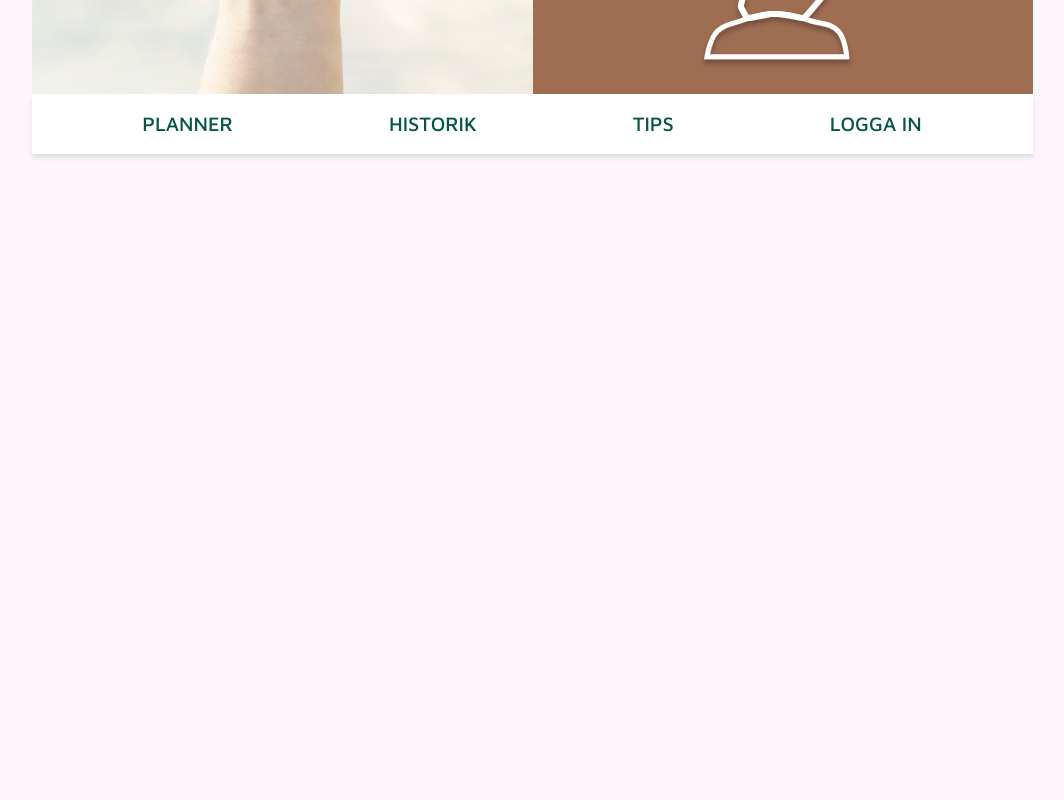
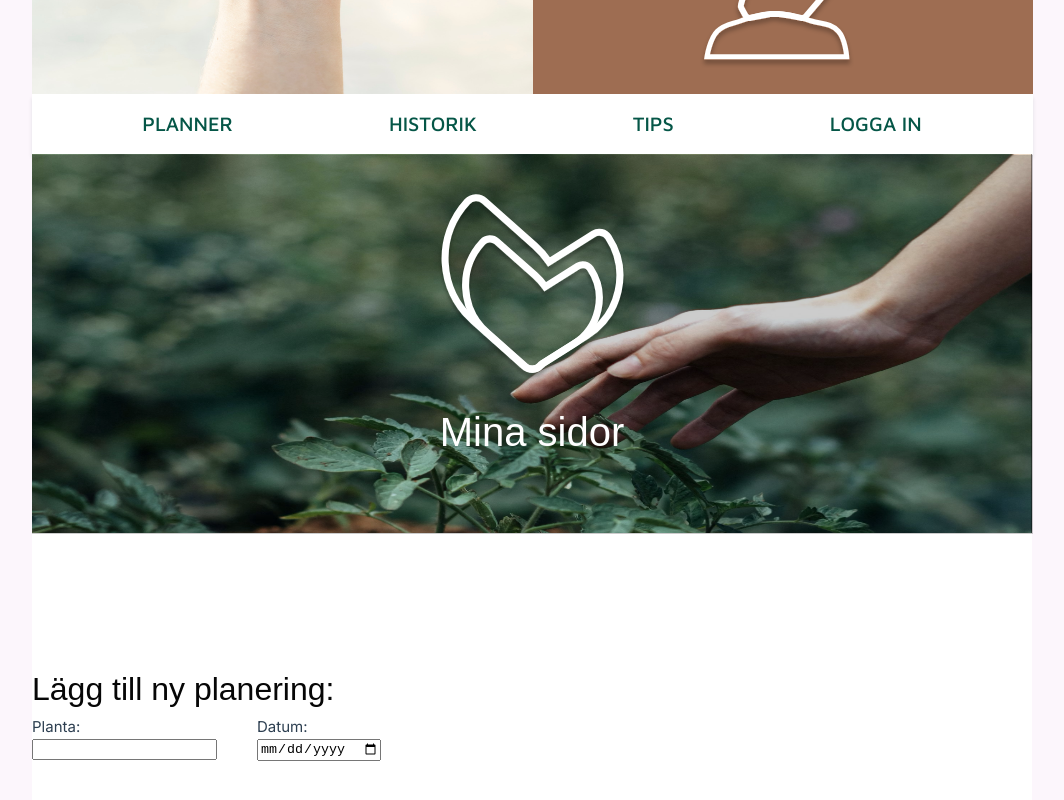
Before and after one commit to SofiaHjerpe/planned-planthood, a Vue app: page /mypages in a window 1280 px wide. Shown: the part 446-1246 px from the top of the page, without its empty margins (100-1164 px from the left). Before the commit the page ends 800 px from the top, so only its background shows below. Built offline with nearby package versions, Linux system fonts and the light colour scheme.

Commit message:
fix my page content header

```diff
--- a/src/App.vue
+++ b/src/App.vue
@@ -1,20 +1,28 @@
 <script setup>
 import { RouterLink, RouterView } from "vue-router";
 import HeaderComponent from "./components/HeaderComponent.vue";
+import MyPages from "./views/MyPages.vue";
+
+defineProps({
+  myPage: {
+    type: Boolean,
+    value: false,
+    required: true,
+  },
+});
 </script>
 
 <template>
   <div class="page-container">
     <div class="header">
-
-        <HeaderComponent />
+      <HeaderComponent />
 
       <div>
         <nav>
           <RouterLink to="/">Planner</RouterLink>
           <RouterLink to="/">Historik</RouterLink>
           <RouterLink to="/">Tips</RouterLink>
-          <RouterLink to="/">Logga in</RouterLink>
+          <RouterLink to="/mypages">Logga in</RouterLink>
         </nav>
       </div>
     </div>
@@ -22,6 +30,7 @@ import HeaderComponent from "./components/HeaderComponent.vue";
     <RouterView />
   </div>
 </template>
+
 
 <style scoped>
 .page-container {
@@ -31,6 +40,13 @@ import HeaderComponent from "./components/HeaderComponent.vue";
   align-items: center;
 }
 .header {
+  display: flex;
+  flex-direction: column;
+  width: 1200px;
+  align-items: center;
+  justify-content: center;
+}
+.headerReverse {
   display: flex;
   flex-direction: column;
   width: 1200px;
--- /dev/null
+++ b/src/components/AddPlan.vue
@@ -0,0 +1,27 @@
+<template>
+  <h2 class="add">Lägg till ny planering:</h2>
+  <div class="inputs">
+    <div style="display: flex; flex-direction: column">
+      <label for="name">Planta:</label>
+      <input type="text" name="planta" id="name" />
+    </div>
+    <div style="display: flex; flex-direction: column">
+      <label for="date">Datum:</label>
+      <input type="date" name="date" id="date" />
+    </div>
+  </div>
+</template>
+<style scoped>
+.add {
+  margin-top: 0;
+  color: #060606;
+  font-weight: 400;
+  font-size: 32px;
+  font-family: "Open-sans", sans-serif;
+}
+.inputs {
+  display: flex;
+  flex-direction: row;
+  gap: 40px;
+}
+</style>
--- /dev/null
+++ b/src/components/PagesHeader.vue
@@ -0,0 +1,58 @@
+<template>
+  <img class="headerImg" :src="flower[1].imageUrl" alt="flowerImg" />
+  <div class="bg-overlay"></div>
+  <div class="logo">
+    <img :src="flower[1].logoUrl" class="plantLogo" alt="flowerIcon" />
+    <h1>Mina sidor</h1>
+  </div>
+</template>
+<script>
+import data from "../data.js";
+export default {
+  data() {
+    return {
+      flower: data.flower,
+    };
+  },
+};
+</script>
+<style scoped>
+.headerImg {
+  width: 100%;
+  height: 379px;
+  z-index: -1;
+}
+.bg-overlay {
+  height: 379px;
+  margin-top: -385px;
+  position: relative;
+  z-index: 9999;
+  width: 1001px;
+  background-color: #00000033;
+}
+.plantLogo {
+  align-self: center;
+  position: relative;
+  width: 189px;
+  height: 186px;
+  z-index: 9999;
+}
+.logo {
+  display: flex;
+  flex-direction: column;
+  gap: 20px;
+  position: relative;
+  margin-top: -340px;
+  z-index: 9999;
+  margin-bottom: 200px;
+}
+h1 {
+  font-family: "Maven-pro", sans-serif;
+  font-size: 40px;
+  position: relative;
+  z-index: 9999;
+  color: #fff;
+  align-self: center;
+  font-weight: 500;
+}
+</style>
--- a/src/data.js
+++ b/src/data.js
@@ -1,7 +1,6 @@
 import img1 from "./assets/img/plant.jpg";
-import img2 from "./assets/img/gurka.jpg";
+import img2 from "./assets/img/myp.jpg";
 import logo1 from "./assets/img/Logo.svg";
-import logo2 from "./assets/img/plant.svg";
 
 export default {
   flower: [
@@ -14,8 +13,8 @@ export default {
     {
       id: 2,
       imageUrl: img2,
-      width: 290,
-      logoUrl: logo2,
+      width: 1000,
+      logoUrl: logo1,
     },
   ],
 };
--- a/src/router/index.js
+++ b/src/router/index.js
@@ -1,23 +1,29 @@
 import { createRouter, createWebHistory } from 'vue-router'
 import PlannerView from '../views/PlannerView.vue'
+import MyPages from '../views/MyPages.vue';
 
 const router = createRouter({
   history: createWebHistory(import.meta.env.BASE_URL),
   routes: [
     {
-      path: '/',
-      name: 'planner',
-      component: PlannerView
+      path: "/",
+      name: "planner",
+      component: PlannerView,
     },
     {
-      path: '/about',
-      name: 'about',
+      path: "/mypages",
+      name: "mypages",
+      component: MyPages,
+    },
+    {
+      path: "/about",
+      name: "about",
       // route level code-splitting
       // this generates a separate chunk (About.[hash].js) for this route
       // which is lazy-loaded when the route is visited.
-      component: () => import('../views/AboutView.vue')
-    }
-  ]
-})
+      component: () => import("../views/AboutView.vue"),
+    },
+  ],
+});
 
 export default router
--- /dev/null
+++ b/src/views/MyPages.vue
@@ -0,0 +1,18 @@
+<script setup>
+import PagesHeader from "@/components/PagesHeader.vue";
+import AddPlan from "@/components/AddPlan.vue";
+</script>
+<template>
+  <div class="myPages">
+    <PagesHeader />
+    <AddPlan />
+  </div>
+</template>
+
+<style scoped>
+.myPages {
+  width: 1000px;
+  height: 1000px;
+  background-color: #fff;
+}
+</style>
```
Also changed, not shown: src/assets/img/myp.jpg (added).
